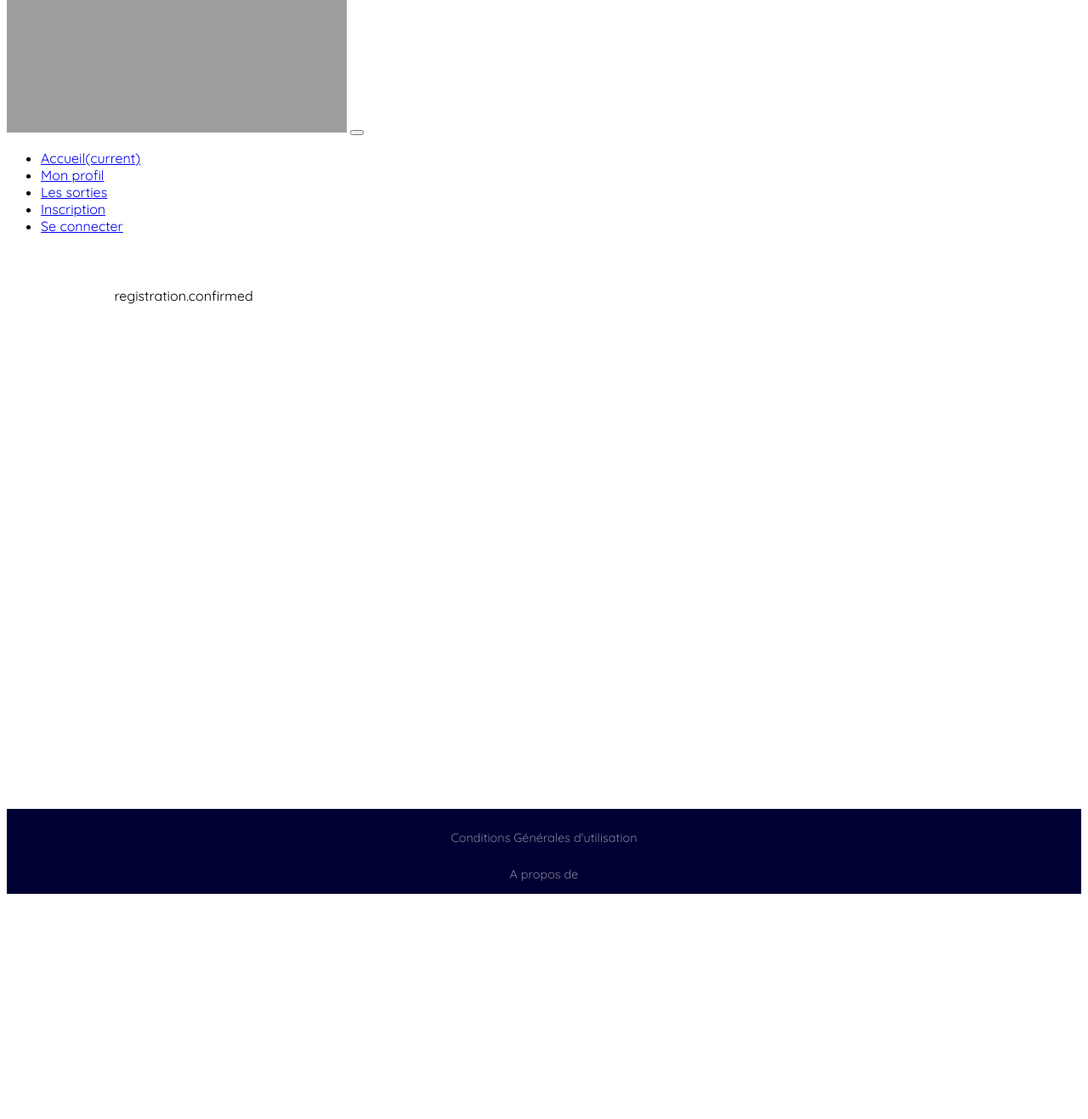
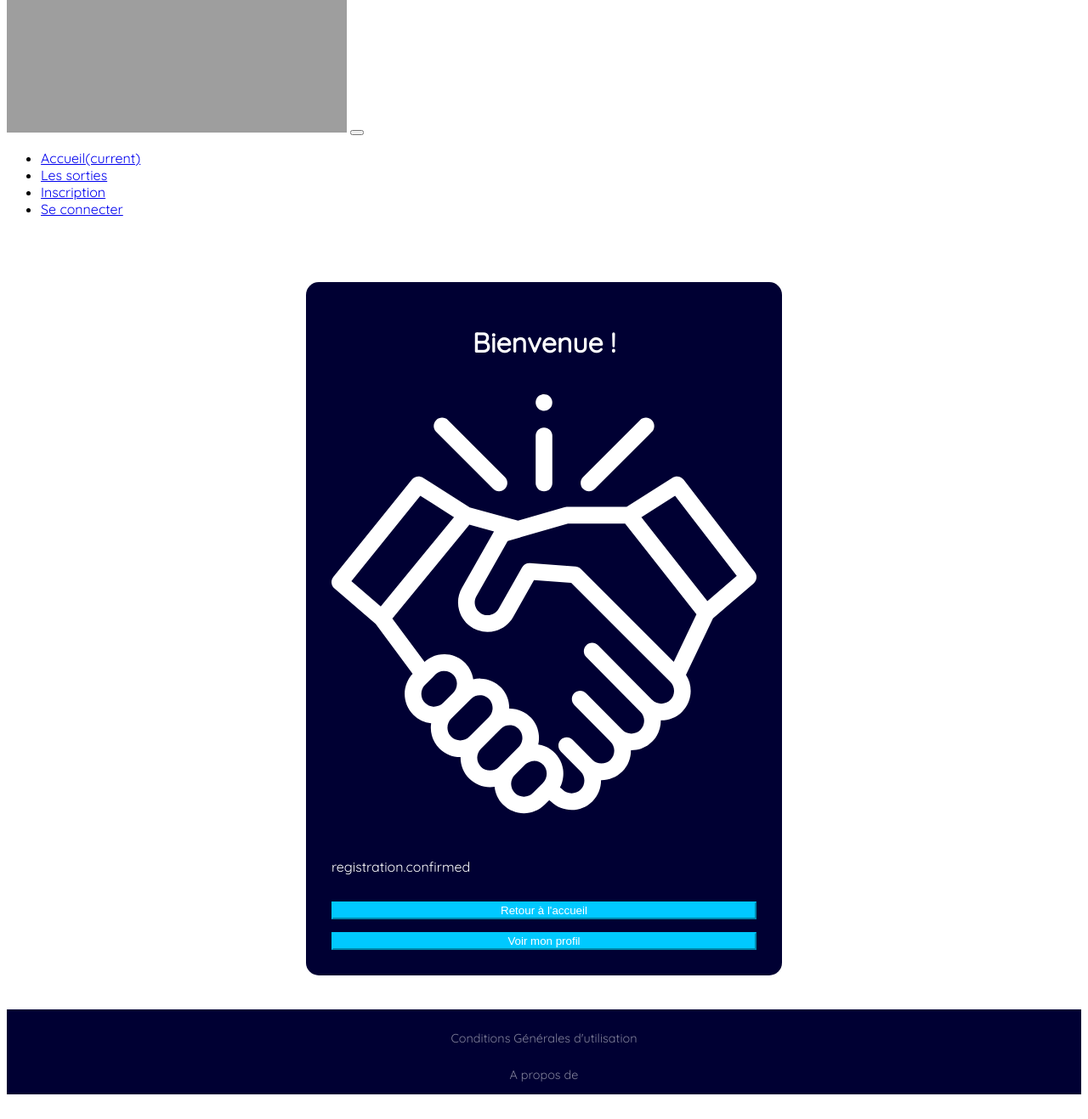
Before and after one commit to LevelFiveENI/sortir_com, a Symfony app: template src/Resources/FOSUserBundle/views/Registration/confirmed.html.twig in a window 1280 px wide. Shown: the part 152-1469 px from the top of the page at 85% size. Before the commit the page ends 1204 px from the top, so only its background shows below. Run offline with Twig, Linux system fonts and the light colour scheme; the template is opened without the code that fills it, so the values that code supplies are empty; style sheets or scripts are compiled from the project's sources; some libraries are stand-ins or nearby versions; some web fonts are replaced; grey boxes are pictures that could not be loaded.

Commit message:
maj fosuser 2

```diff
--- a/assets/css/fosuser.css
+++ b/assets/css/fosuser.css
@@ -3,19 +3,25 @@
     background-color: #000033;
     padding: 30px;
     width: 500px;
-    height: 250px;
+    height: 100%;
     margin-left: auto;
     margin-right: auto;
     border-radius: 15px;
     color: white;
 }
 
+.container-fos h1{
+    text-align: center;
+    padding-bottom: 15px;
+}
+
+
 .fosuser-div-profile{
     margin-top: 30px;
     background-color: #000033;
     padding: 30px;
-    width: 400px;
-    height: 300px;
+    width: 500px;
+    height: 100%;
     margin-left: auto;
     margin-right: auto;
     border-radius: 15px;
@@ -23,14 +29,20 @@
     text-align: center;
 }
 
+.fosuser-div-profile h1{
+    text-transform: uppercase;
+}
+
 .container-fos{
     padding-top: 30px;
     width: 80%;
     margin-left: auto;
     margin-right: auto;
+    padding-bottom: 30px;
 }
 
-.btn-connect{
+.btn-fos{
+    margin-top: 15px;
     width: 100%;
 }
 
@@ -43,8 +55,21 @@
     margin-top: 15px;
 }
 
-.fos-user{
-    font-size: 1.5em;
-    text-transform: uppercase;
-    padding-bottom: 20px;
+.div-connect input{
+    border-radius: .25rem;
+    border-color: transparent;
 }
+
+.image-confirmed{
+    width: 100%;
+    padding-bottom: 30px;
+}
+
+.message-profil{
+    text-align: center;
+    background-color: #D8EDFA;
+    width: 500px;
+    border-radius: .25rem;
+    height: 30px;
+    vertical-align: center;
+}
--- a/config/services.yaml
+++ b/config/services.yaml
@@ -34,3 +34,8 @@ services:
         class: App\Form\RegistrationType
         tags:
             - { name: form.type, alias: app_user_registration }
+
+    app.form.profile:
+        class: App\Form\ProfileType
+        tags:
+            - { name: form.type, alias: app_user_profile }
--- a/src/Resources/FOSUserBundle/views/Registration/confirmed.html.twig
+++ b/src/Resources/FOSUserBundle/views/Registration/confirmed.html.twig
@@ -3,8 +3,34 @@
 {% trans_default_domain 'FOSUserBundle' %}
 
 {% block fos_user_content %}
+
+<div class="container fosuser-div">
+    <div class="row">
+        <div class="col-12">
+    <h1>Bienvenue !</h1>
+        </div>
+    <div class="col-4 center">
+    <img src="{{asset('build/images/handshake.svg')}}" alt="lieu" class="image-confirmed">
+    </div>
+    </div>
     <p>{{ 'registration.confirmed'|trans({'%username%': user.username}) }}</p>
     {% if targetUrl %}
         <p><a href="{{ targetUrl }}">{{ 'registration.back'|trans }}</a></p>
     {% endif %}
+
+    <div class="row">
+        <div class="col-6">
+            <a class="nav-link" href="/accueil">
+                <button type="button" class="btn btn-fos btn-primary">Retour à l'accueil</button>
+            </a>
+        </div>
+    <div class="col-6">
+        <a class="nav-link" href="{{ path('fos_user_profile_show') }}">
+            <button type="button" class="btn btn-fos btn-primary">Voir mon profil</button>
+        </a>
+    </div>
+    </div>
+
+</div>
+
 {% endblock fos_user_content %}
--- a/src/Resources/FOSUserBundle/views/Security/login_content.html.twig
+++ b/src/Resources/FOSUserBundle/views/Security/login_content.html.twig
@@ -4,7 +4,7 @@
     <div>{{ error.messageKey|trans(error.messageData, 'security') }}</div>
 {% endif %}
 <div class="container fosuser-div">
-
+    <h1>Se connecter</h1>
 <form action="{{ path("fos_user_security_check") }}" method="post">
     <div class="row div-connect ">
     {% if csrf_token %}
@@ -39,7 +39,7 @@
 
     <div class="row div-connect ">
     <div class="col-4 center">
-       <input class="btn-connect btn-primary" type="submit" id="_submit" name="_submit" value="{{ 'security.login.submit'|trans }}" />
+       <input class="btn btn-fos btn-primary" type="submit" id="_submit" name="_submit" value="{{ 'security.login.submit'|trans }}" />
 </div>
     </div>
 </form>
--- a/src/Resources/FOSUserBundle/views/layout.html.twig
+++ b/src/Resources/FOSUserBundle/views/layout.html.twig
@@ -3,25 +3,28 @@
 {% block main %}
 <div class="container-fos">
 
-        <div>
+    {#  <div>
          {% if is_granted("IS_AUTHENTICATED_REMEMBERED") %}
              {{ 'layout.logged_in_as'|trans({'%username%': app.user.username}, 'FOSUserBundle') }} |
              <a href="{{ path('fos_user_security_logout') }}">
                  {{ 'layout.logout'|trans({}, 'FOSUserBundle') }}
              </a>
          {% else %}
-{#                <a href="{{ path('fos_user_security_login') }}">{{ 'layout.login'|trans({}, 'FOSUserBundle') }}</a>#}
+            <a href="{{ path('fos_user_security_login') }}">{{ 'layout.login'|trans({}, 'FOSUserBundle') }}</a>
             {% endif %}
-        </div>
+        </div>#}
 
         {% if app.request.hasPreviousSession %}
+
             {% for type, messages in app.session.flashbag.all() %}
+
                 {% for message in messages %}
-                    <div class="flash-{{ type }}">
+                    <div class="flash-{{ type }} message-profil center">
                         {{ message }}
                     </div>
                 {% endfor %}
             {% endfor %}
+
         {% endif %}
 
         <div>
--- a/templates/pagetype.html.twig
+++ b/templates/pagetype.html.twig
@@ -26,9 +26,6 @@
             <ul class="navbar-nav mr-auto">
                 <li class="annonce nav-item active">
                     <a class="nav-link"  href="/accueil">Accueil<span class="sr-only">(current)</span></a>
-                </li>
-                <li class="nav-text nav-item">
-                    <a class="nav-link" href="#">Mon profil</a>
                 </li>
                 <li class="nav-text nav-item">
                     <a class="nav-link" href="#">Les sorties</a>
```
Also changed, not shown: src/Controller/afficherSortieController.php (+19 -0 lines), src/Form/ProfileType.php (+25 -26 lines), src/Repository/SortieRepository.php (+20 -0 lines), src/Resources/FOSUserBundle/views/Profile/edit_content.html.twig (+14 -3 lines), src/Resources/FOSUserBundle/views/Profile/show_content.html.twig (+11 -1 lines), src/Resources/FOSUserBundle/views/Registration/register_content.html.twig (+7 -5 lines), assets/images/handshake.svg (added), 1 other file. Lines whose indentation alone changed are shown as unchanged.
